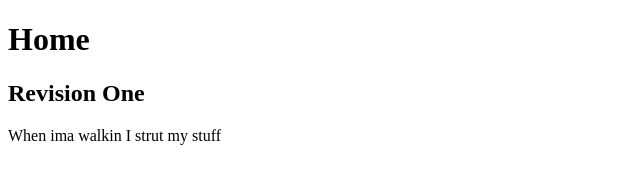
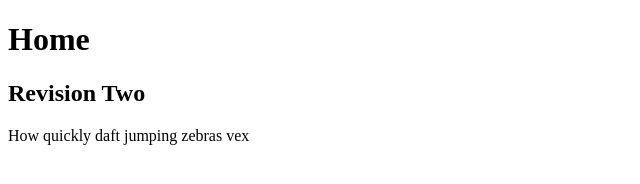
Before and after one commit to cdevespa/video-search-app, a plain HTML site: page undex.html in a window 1280 px wide. Shown: the full height of the page, 0-640 px from the left. Drawn offline with Linux system fonts and the light colour scheme.

Commit message:
revision2

```diff
--- a/undex.html
+++ b/undex.html
@@ -15,8 +15,8 @@
   </head>
   <body>
     <h1>Home</h1>
-    <h2>Revision One</h2>
-    <p>When ima walkin I strut my stuff</p>
+    <h2>Revision Two</h2>
+    <p>How quickly daft jumping zebras vex</p>
 
     <script src="" async defer></script>
   </body>
```
